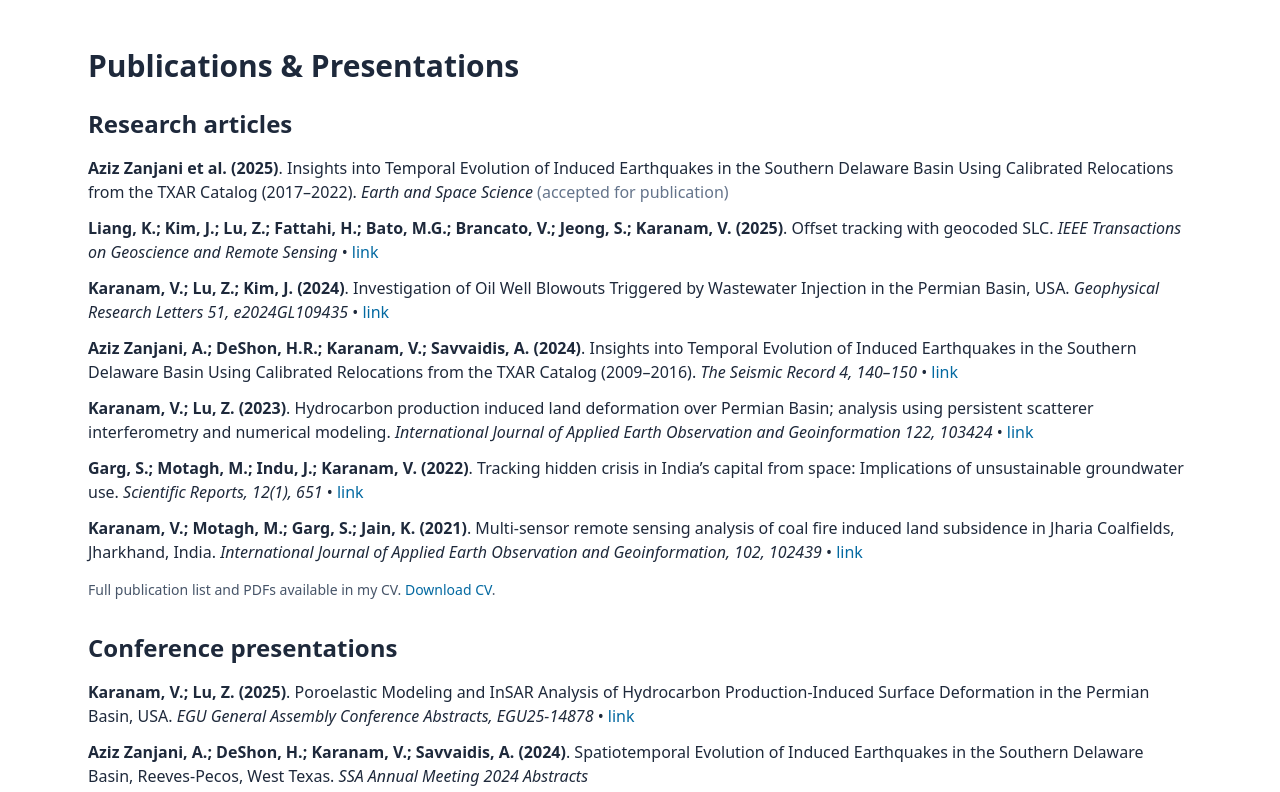
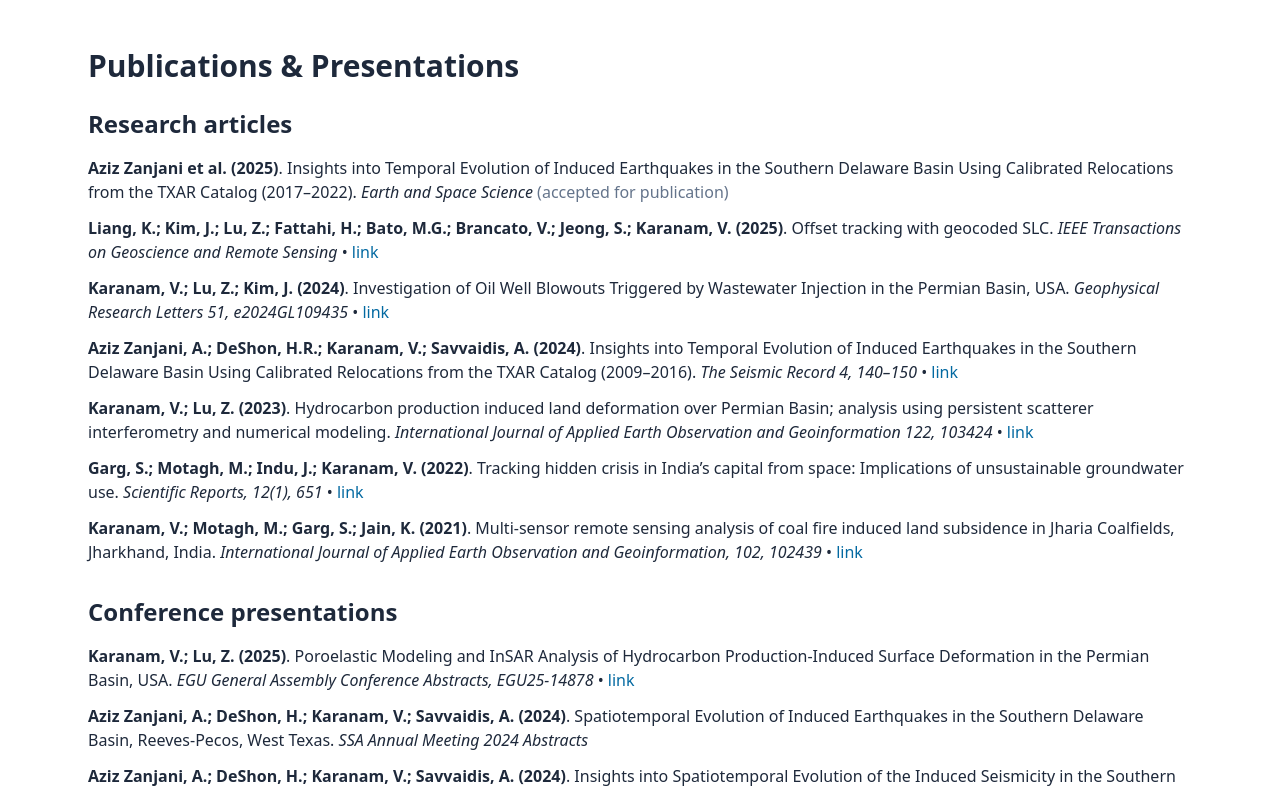
Before and after one commit to VamshiKaranam/vamshi-site, a Next.js app: page /publications in a window 1280 px wide. Shown: the top 792 px of the page. Built offline with nearby package versions, Linux system fonts and the light colour scheme.

Commit message:
Update publications.jsx

```diff
--- a/pages/publications.jsx
+++ b/pages/publications.jsx
@@ -156,7 +156,6 @@ export default function Publications() {
         <ul className="list-none pl-0">
           {research.map((r, i) => <PubItem key={i} item={r} />)}
         </ul>
-        <p className="mt-4 text-sm text-slate-600">Full publication list and PDFs available in my CV. <a href="/cv.pdf" className="text-sky-700 hover:underline">Download CV</a>.</p>
       </section>
 
       <section>
```
